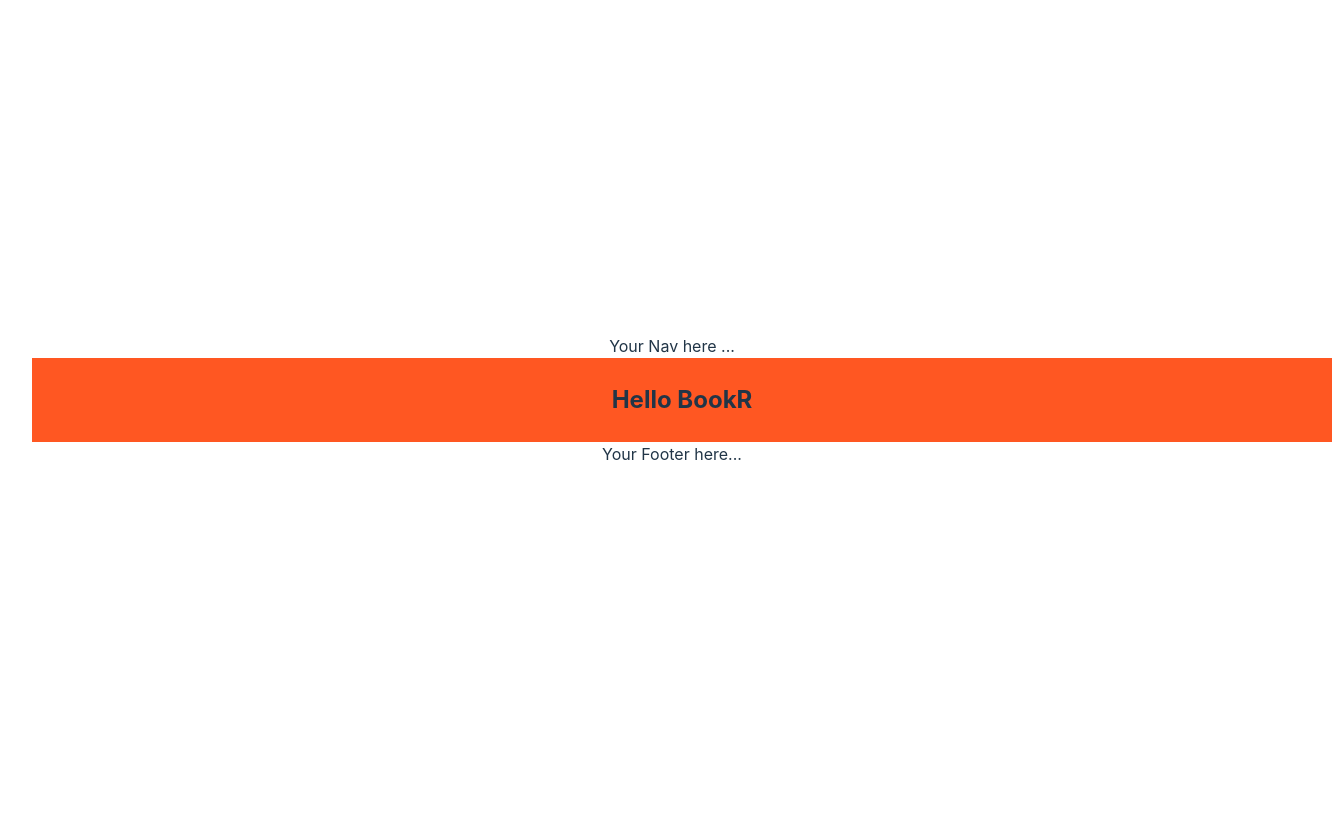
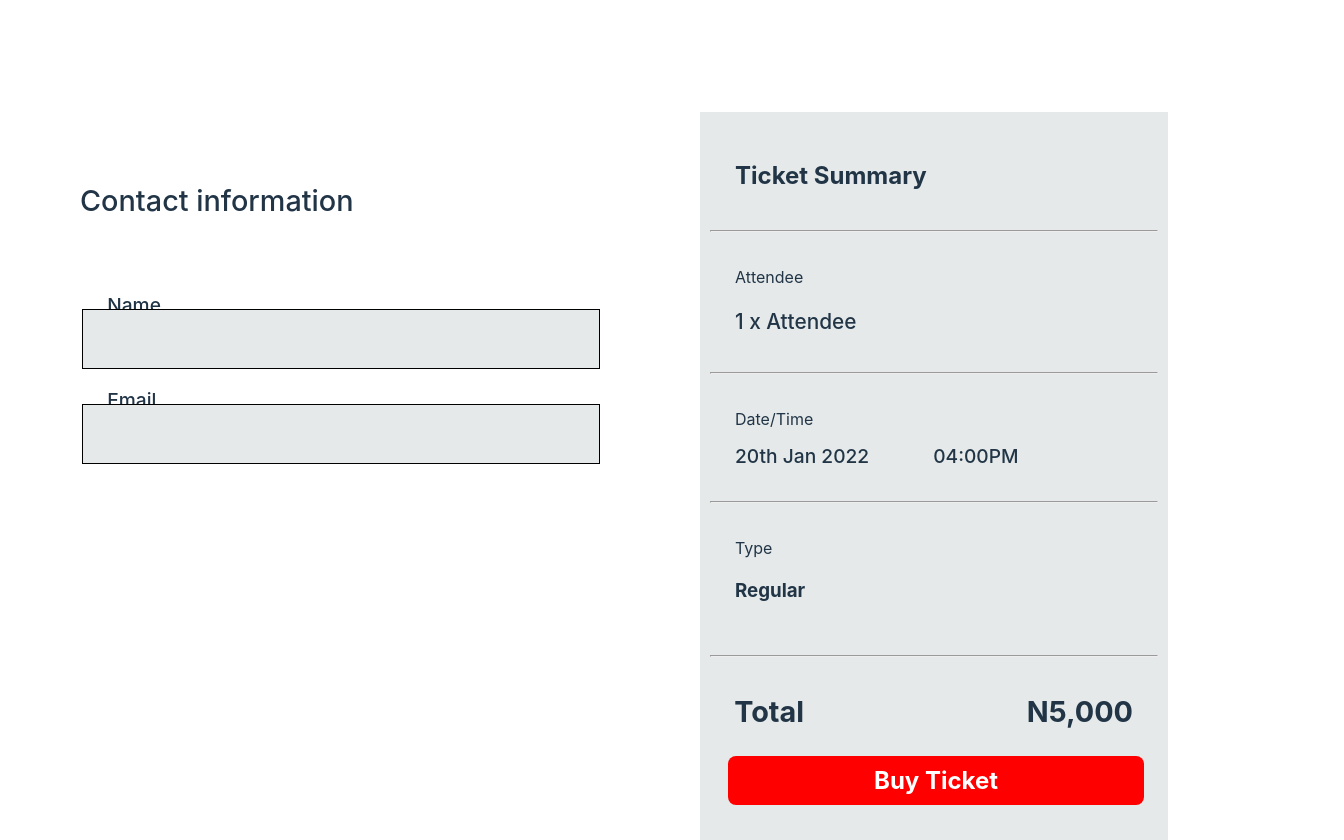
Before and after one commit to decadevs/event-booking-frontend-sq12, a React (Vite) app: page / in a window 1280 px wide. Shown: the whole page, 1344 px wide, since content can reach past the window. Before the commit the page ends 800 px from the top, so only its background shows below. Built offline with nearby package versions, Linux system fonts and the light colour scheme.

Commit message:
ticketsummary

```diff
--- a/src/App.tsx
+++ b/src/App.tsx
@@ -10,7 +10,6 @@ function App() {
   return (
     <>
     <BookrProvider>
-     Your Nav here ...
       <BrowserRouter>
         <Routes>
           <Route path='' element={<DemoPage />} />
@@ -18,7 +17,6 @@ function App() {
         </Routes>
       </BrowserRouter>
 
-      Your Footer here...
     </BookrProvider>
     </>
 
--- a/src/components/home/index.tsx
+++ b/src/components/home/index.tsx
@@ -2,16 +2,185 @@ import React from "react"
 import styled from 'styled-components';
 
 const Main = styled.div`
-    background-color: var(--secondary);
+  display: flex
+  right: 10rem;
+  text-align: left;
+  aligh-items: left;
+  justify-content: center;
+  justify-content: flex-end;
+  margin: 0 auto;
+
+
+
+  .cont{
+    background-color: wheat;
+  }
+
+    .contact-container{
+        position: absolute;
+        left: 5rem;
+        top: 10rem;
+
+    }
+    .info-contact{
+        font-size: 1.8rem;
+        font-weight: 500;
+        margin-bottom: 5rem;
+    }
+
+    .contain-text{
+        margin-bottom: -0.5rem;
+        margin-left: 1.7rem;
+        font-size: 1.2rem;
+        border: .0px solid #E5E9E9;
+        font-weight: 550;
+
+
+
+    }
+    .input-btn{
+        width: 40vw;
+        overflow: hidden;
+        height: 3.5rem;
+        margin-left: 01.5px;
+        border: 0.5px solid black;
+        background-color: #E5E9E9;
+    }
+
+
+
+
+
+
+    .container{
+        position: absolute;
+        right: 5rem;
+        top: 5rem;
+        margin: 2rem;
+        background-color: #E5E9E9 ;
     padding: 10px;
-    width:100vw
+    width: 35vw;
+
+   .summary{
+     padding: 10px 0 10px 25px;
+     font-size: 1.5rem;
+   }
+   .attend{
+    padding: 25px 0 10px 25px;
+    & h3{
+        font-size: 1.3rem;
+        font-weight: 500;
+    }
+   }
+    .date-container{
+        padding: 25px 0 25px 25px;
+
+    }
+    .date-sub-container{
+        display: flex;
+        gap: 4rem;
+        & span{
+            font-size: 1.2rem;
+            font-weight: 500;
+            margin-top: 0.8rem;
+        }
+
+    }
+    .type-container{
+        padding: 25px 0 25px 25px;
+    }
+   .total-amount{
+    padding: 35px 0 25px 10px;
+   }
+   .total-container{
+         display: flex;
+            justify-content: space-between;
+            padding: 0 25px 0 35px;
+            & span{
+                font-size: 1.8rem;
+                font-weight: bold;
+            }
+   }
+
+   .total {
+    margin-left: -1.3rem;
+   }
+    .btn{
+        background-color: red;
+        width: 95%;
+        outline: none;
+        border: none;
+        margin-left: 0.5rem;
+        padding: 10px 10px;
+       margin-top: 2rem;
+       color: white;
+       font-size: 1.5rem;
+       font-weight: bolder;
+       align-items: center;
+    }
+
+
 
 `
 
+
+
 export const Demo: React.FC = () => {
 return (
-    <Main>
-        <h2> Hello BookR</h2>
-    </Main>
+   <Main>
+    <div className="cont">
+        <div className="contact-container">
+            <h3 className="info-contact">Contact information</h3>
+             <div>
+                <label htmlFor="name">
+                    <p className="contain-text">Name</p>
+                    <input type="text" className="input-btn"/>
+                </label>
+                <div>
+                    <label htmlFor="email">
+                        <p className="contain-text">Email</p>
+                        <input type="email" className="input-btn" />
+                    </label>
+                </div>
+            </div>
+        </div>
+        <div className="container">
+
+            <h4 className="summary">Ticket Summary</h4>
+            <hr/>
+            <div className="attend">
+                <span>Attendee</span>
+                <h3>1 x Attendee</h3>
+
+            </div>
+            <hr/>
+            <div className="date-container">
+                <span>Date/Time</span>
+                <div className="date-sub-container">
+                <span>20th Jan 2022 </span>
+                 <span>04:00PM</span>
+                </div>
+
+            </div>
+            <hr/>
+            <div className="type-container">
+                <span>Type</span>
+                <h3>Regular</h3>
+
+            </div>
+            <hr/>
+            <div className="total-amount">
+               <div className="total-container">
+               <span className="total">Total</span>
+                <span className="amount">N5,000</span>
+               </div>
+
+               <div>
+               <button type="submit" className="btn btn-primary">Buy Ticket</button>
+               </div>
+            </div>
+        </div>
+        </div>
+        </Main>
 )
 }
```
